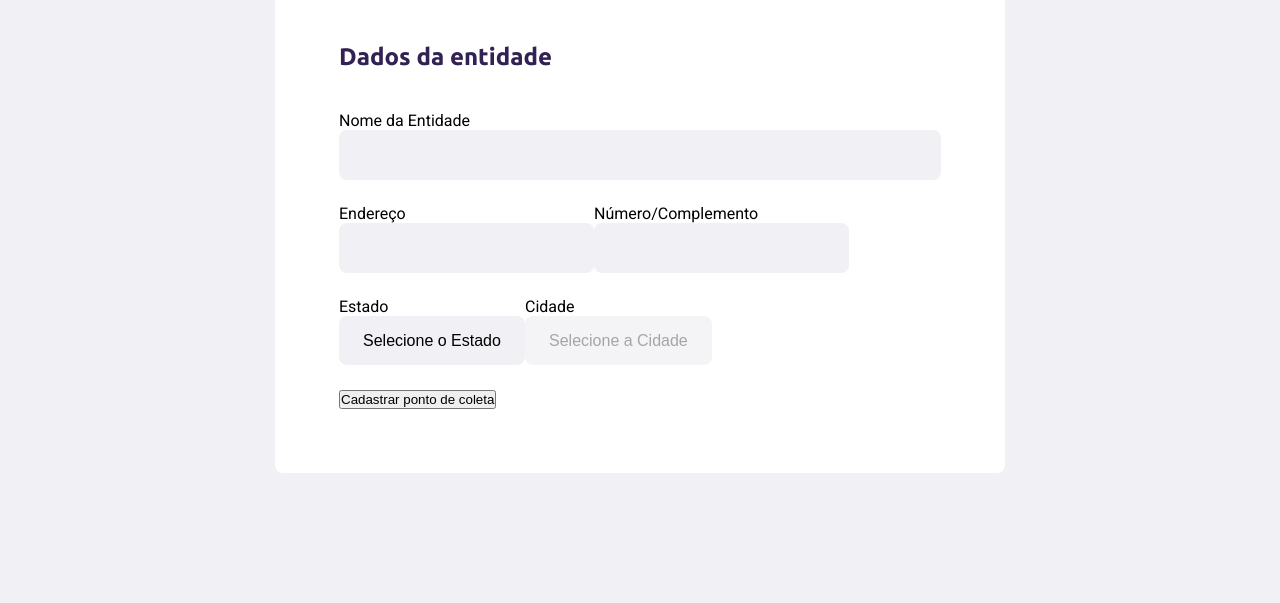
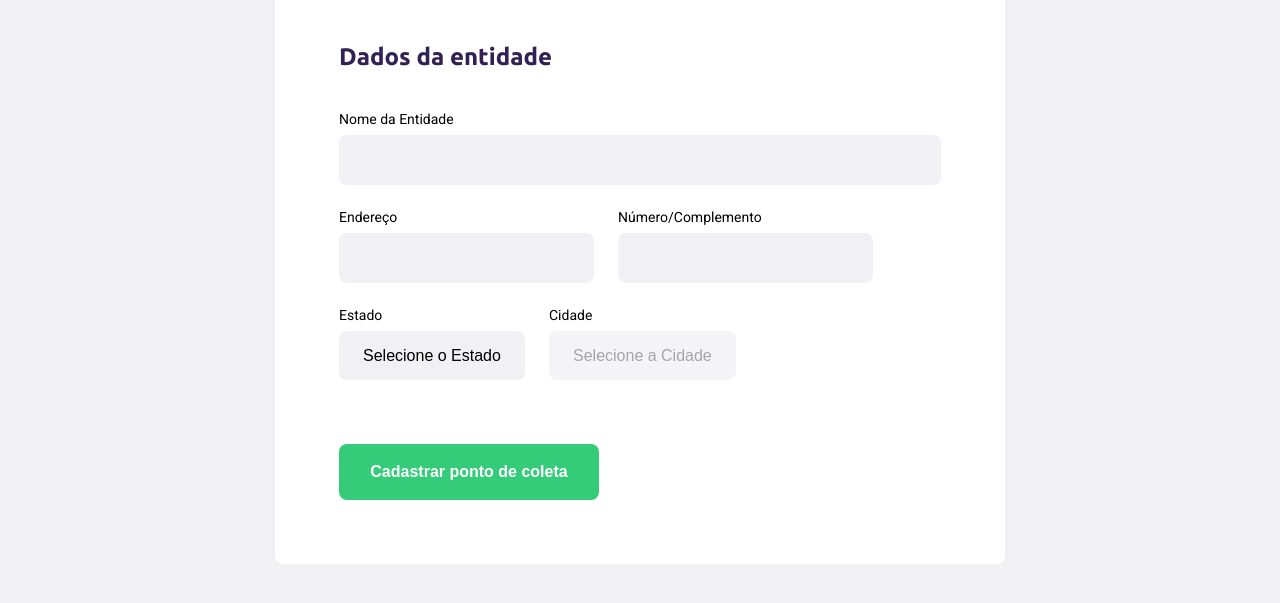
Before and after one commit to rodrigomotamendes/nlw1_trilha_starter_ecoleta, a plain HTML site: page create-point.html in a window 1280 px wide. Shown: the part 299-902 px from the top of the page. Before the commit the page ends 852 px from the top, so only its background shows below. Drawn offline with Linux system fonts and the light colour scheme.

Commit message:
Update create-point.css
Aula 02 - Olhando as oportunidades

```diff
--- a/styles/create-point.css
+++ b/styles/create-point.css
@@ -87,3 +87,34 @@ form select{
   -moz-appearance: none;
   appearance: none;
 }
+
+form label {
+  font-size: 14px;
+  margin-bottom: 8px;
+}
+
+form .field-group .field + .field{
+  margin-left: 24px;
+}
+
+form button {
+  width: 260px;
+  height: 56px;
+
+  background-color: var(--primarycolor);
+  border-radius: 8px;
+
+  color: white;
+  font-weight: bold;
+  font-size: 16px;
+
+  border: 0;
+
+  margin-top: 40px;
+
+  transition: background-color 400ms;
+}
+
+form button:hover {
+  background-color: #2fb86e;
+}
```
